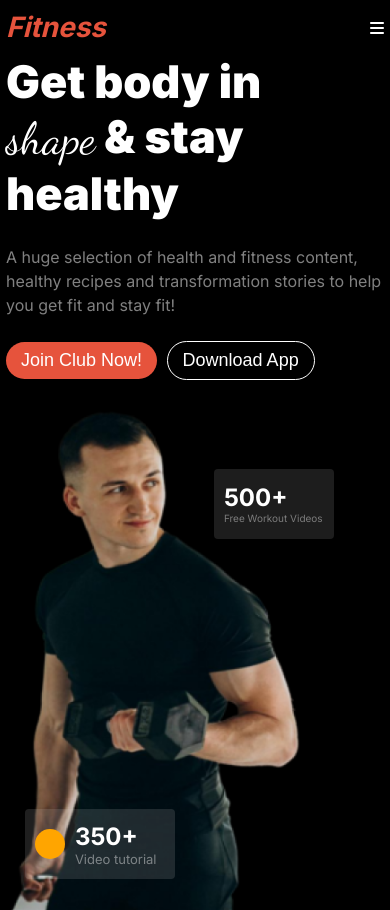
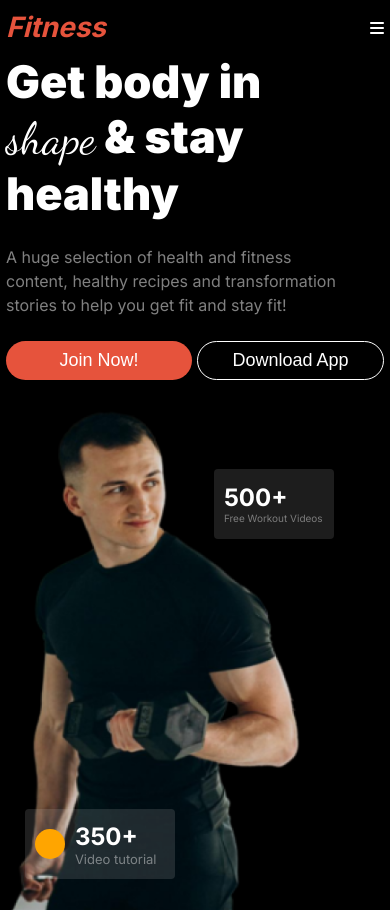
Before and after one commit to forhadch30/fitness-assignment-2, a plain HTML site: page index.html in a window 390 px wide. Shown: the top 910 px of the page. Drawn offline with nearby package versions, Linux system fonts and the light colour scheme.

Commit message:
benne btn done

```diff
--- a/css/responsive.css
+++ b/css/responsive.css
@@ -30,16 +30,16 @@
 
     .banner-btn-1 {
         margin-right: 5px;
-    }
-
-    .banner-btn-1 {
+        width: 100%;
         padding: 8px 15px 8px 15px;
     }
-
     .banner-btn-2 {
         padding: 8px 15px 8px 15px;
+        width: 100%;
     }
-
+    .display-flex{
+        display: flex;
+    }
     .banner-container {
         width: 100%;
     }
@@ -49,11 +49,15 @@
     }
 
     .left-side p {
-        width: 100%;
+        width: 90%;
     }
 
     .left-side h2 {
         font-size: 45px;
+    }
+
+    #club {
+        display: none;
     }
 
     .circle-container {
@@ -242,10 +246,6 @@
         width: 100%;
     }
 
-    .left-side-to-right {
-
-    }
-
     .Cody-Fisher,
     .Cameron-Williamson,
     .Darrell-Steward,
--- a/index.html
+++ b/index.html
@@ -33,8 +33,8 @@
                     <h2 class="color-white">Get body in <br> <span class="shape-content">shape</span> & stay <br> healthy</h2>
                     <p>A huge selection of health and fitness content, healthy recipes and transformation stories to
                         help you get fit and stay fit!</p>
-                    <div>
-                        <button class="banner-btn-1">Join Club Now!</button>
+                    <div class="display-flex">
+                        <button class="banner-btn-1">Join <span id="club">Club</span> Now!</button>
                         <button class="banner-btn-2">Download App</button>
                     </div>
                 </div>
```
